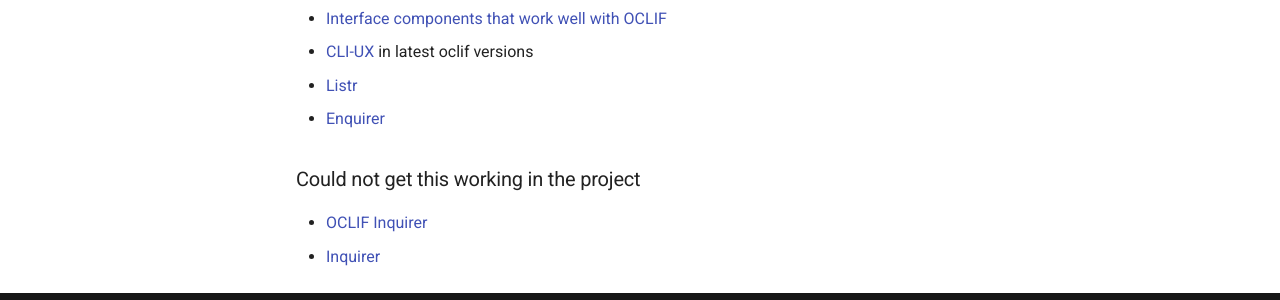
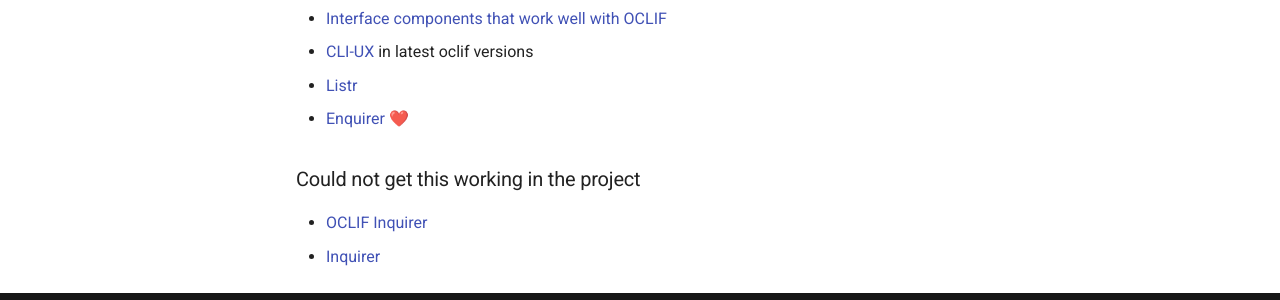
Before and after one commit to iAbhinav/testing-mkdocs, an MkDocs documentation site: the page built from docs/development/using oclif.md, in a window 1280 px wide and 900 px high, scrolled down 598 px. Shown: the part 562-862 px from the top of the window. Built offline with MkDocs 1.6.1 and Material for MkDocs 9.7.7, drawn with Linux system fonts in a browser that asks for light colours.

```diff
--- a/docs/development/using oclif.md
+++ b/docs/development/using oclif.md
@@ -54,7 +54,7 @@ npm run build
 * [Interface components that work well with OCLIF](https://medium.com/adobetech/how-to-easily-create-clis-using-oclif-and-how-we-did-it-for-the-adobe-i-o-cli-e9eb888e9ec6)
 * [CLI-UX](https://github.com/oclif/core/blob/main/src/cli-ux/README.md) in latest oclif versions
 * [Listr](https://www.npmjs.com/package/listr)
-* [Enquirer](https://github.com/enquirer/enquirer#select-prompt)
+* [Enquirer](https://github.com/enquirer/enquirer#select-prompt) ❤️
 ### Could not get this working in the project
 * [OCLIF Inquirer](https://oclif.io/docs/prompting#inquirer)
 * [Inquirer](https://www.npmjs.com/package/inquirer#installation)
```
